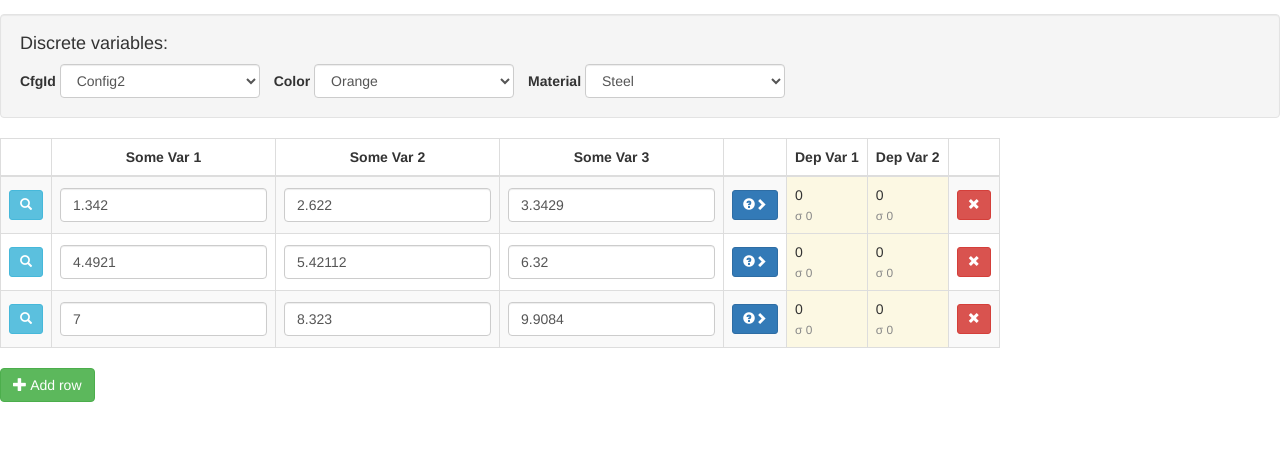
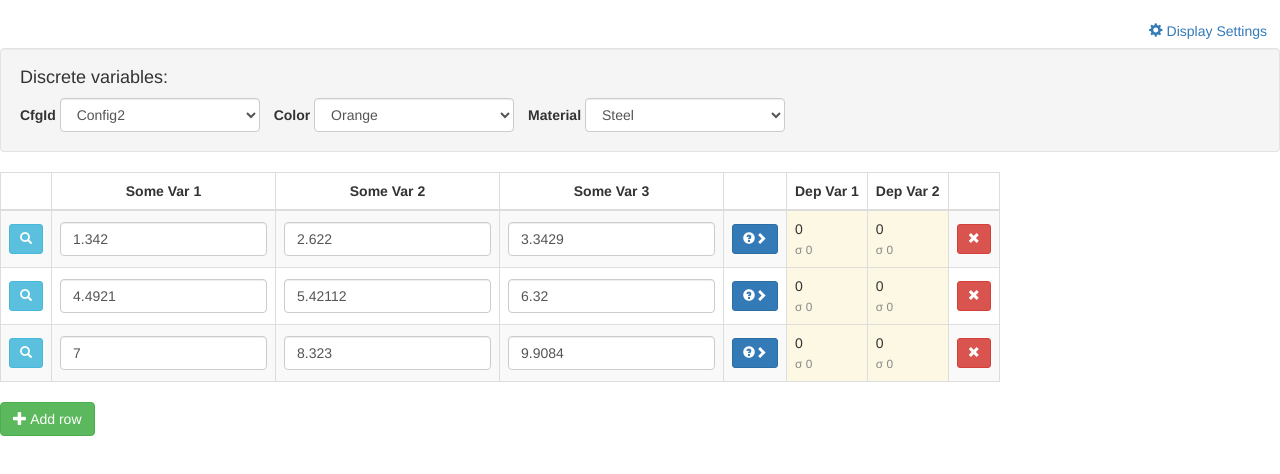
Before and after one commit to metamorph-inc/openmeta-visualizer, a React (Create React App) app in the folder Dig/tab-src/surrogate-modeling/: page / in a window 1280 px wide. Shown: the top 474 px of the page. Built offline with nearby package versions, Linux system fonts and the light colour scheme.

Commit message:
Configurable level of precision for display of predictions

```diff
--- a/Dig/tab-src/surrogate-modeling/src/App.js
+++ b/Dig/tab-src/surrogate-modeling/src/App.js
@@ -5,6 +5,7 @@ import { Grid, Row, Col } from 'react-bootstrap';
 import { cloneDeep, isEqual } from 'lodash-es';
 
 import ErrorModal from './ErrorModal';
+import DisplaySettingsPopoverButton from './DisplaySettingsPopoverButton';
 import DiscreteVariableChooser from './DiscreteVariableChooser';
 import SurrogateTable from './SurrogateTable';
 
@@ -21,6 +22,12 @@ class App extends Component {
   }
 
   componentDidMount() {
+    this.props.service.getDisplaySettingsState().then((newDisplaySettings) => {
+      this.setState({
+        displaySettings: newDisplaySettings
+      });
+    });
+
     const ivarNamePromise = this.props.service.getIndependentVarNames().then((varNames) => {
       this.setState({
         independentVarNames: varNames,
@@ -87,6 +94,10 @@ class App extends Component {
 
     if(!isEqual(previousState.discreteIndependentVars, this.state.discreteIndependentVars)) {
       this.props.service.pushDiscreteVarState(this.state.discreteIndependentVars);
+    }
+
+    if(!isEqual(previousState.displaySettings, this.state.displaySettings)) {
+      this.props.service.pushDisplaySettingsState(this.state.displaySettings);
     }
   }
 
@@ -191,6 +202,12 @@ class App extends Component {
     });
   }
 
+  handleDisplaySettingsChange = (newDisplaySettings) => {
+    this.setState({
+      displaySettings: newDisplaySettings
+    });
+  }
+
   handleErrorDialogClose = () => {
     this.setState({
       currentErrorMessage: null
@@ -204,6 +221,13 @@ class App extends Component {
         <Grid fluid>
           <Row>
             <Col md={12}>
+              <DisplaySettingsPopoverButton
+                displaySettings={this.state.displaySettings}
+                onDisplaySettingsChange={this.handleDisplaySettingsChange} />
+            </Col>
+          </Row>
+          <Row>
+            <Col md={12}>
               <DiscreteVariableChooser
                 discreteVars={this.state.discreteIndependentVars}
                 onSelectedVariableChange={(varIndex, newValue) => this.handleSelectedVariableChange(varIndex, newValue)} />
@@ -211,7 +235,9 @@ class App extends Component {
           </Row>
           <Row>
             <Col md={12}>
+              <div>
                 <SurrogateTable
+                  displaySettings={this.state.displaySettings}
                   independentVarNames={this.state.independentVarNames}
                   dependentVarNames={this.state.dependentVarNames}
                   independentVarData={this.state.independentVarData}
@@ -223,6 +249,7 @@ class App extends Component {
                   onPredictButtonClick={(row) => this.handlePredictButtonClick(row)}
                   onDeleteButtonClick={(row) => this.handleDeleteButtonClick(row)}
                   onAddRow={() => this.handleAddRow()} />
+              </div>
             </Col>
           </Row>
         </Grid>
--- a/Dig/tab-src/surrogate-modeling/src/BackendService.js
+++ b/Dig/tab-src/surrogate-modeling/src/BackendService.js
@@ -1,4 +1,4 @@
-import { ExampleData } from './StaticData';
+import StaticData, { ExampleData } from './StaticData';
 import { DependentVarState } from './Enums';
 
 class BackendService {
@@ -212,6 +212,14 @@ class BackendService {
     }
   }
 
+  pushDisplaySettingsState(newDisplaySettings) {
+    if(this.hasShiny) {
+      window.parent.Shiny.onInputChange('SurrogateModeling-displaySettingsState', {settings: newDisplaySettings});
+    } else {
+      console.info("Would have pushed new display settings state to Shiny, but not connected");
+    }
+  }
+
   getIndependentVarState() {
     if(this.hasShiny) {
       return this.makeShinyRequest('getIndependentVarState', '').then((result) => {
@@ -230,6 +238,26 @@ class BackendService {
       return Promise.resolve(ExampleData.independentVarData);
     }
   }
+
+  getDisplaySettingsState() {
+    if(this.hasShiny) {
+      return this.makeShinyRequest('getDisplaySettingsState', '').then((result) => {
+        // Because Shiny serializes empty lists as null
+        if(result === null) {
+          return StaticData.displaySettings;
+        } else {
+          if(result.settings === null) {
+            return StaticData.displaySettings;
+          } else {
+            return result.settings;
+          }
+        }
+      });
+    } else {
+      return Promise.resolve(StaticData.displaySettings);
+    }
+  }
 }
 
+
 export default BackendService;
--- /dev/null
+++ b/Dig/tab-src/surrogate-modeling/src/DisplaySettingsPopoverButton.js
@@ -0,0 +1,59 @@
+import React, { Component } from 'react';
+import { Popover, Glyphicon, Button, OverlayTrigger, Form, FormGroup, FormControl, ControlLabel, Checkbox } from 'react-bootstrap';
+
+class DisplaySettingsPopoverButton extends Component {
+  handleRoundNumbersChange = (ev) => {
+    const newDisplaySettings = {
+      roundNumbers: ev.target.checked,
+      precision: this.props.displaySettings.precision
+    };
+
+    this.props.onDisplaySettingsChange(newDisplaySettings);
+  }
+
+  handlePrecisionChange = (ev) => {
+    let newValue = Math.round(ev.target.value);
+
+    if(newValue < 1) {
+      newValue = 1;
+    } else if(newValue > 21) {
+      newValue = 21;
+    }
+
+    const newDisplaySettings = {
+      roundNumbers: this.props.displaySettings.roundNumbers,
+      precision: newValue
+    };
+
+    this.props.onDisplaySettingsChange(newDisplaySettings);
+  }
+
+
+  render() {
+    let precisionFormGroup = null;
+    if(this.props.displaySettings.roundNumbers) {
+      precisionFormGroup = (<FormGroup>
+        <ControlLabel>Precision</ControlLabel>
+        {' '}
+        <FormControl type="number" value={this.props.displaySettings.precision} onChange={this.handlePrecisionChange} />
+      </FormGroup>);
+    }
+
+    const popover = (
+      <Popover id="display-settings-popover" title="Display Settings">
+        <Form>
+          <Checkbox checked={this.props.displaySettings.roundNumbers} onChange={this.handleRoundNumbersChange}>Round numbers</Checkbox>
+          {precisionFormGroup}
+        </Form>
+      </Popover>
+    );
+
+    return (
+      <OverlayTrigger trigger="click" rootClose placement="bottom" overlay={popover}>
+        <Button bsStyle="link" className="pull-right"><Glyphicon glyph="cog" /> Display Settings</Button>
+      </OverlayTrigger>
+    );
+  }
+}
+
+export default DisplaySettingsPopoverButton;
--- /dev/null
+++ b/Dig/tab-src/surrogate-modeling/src/NumberView.js
@@ -0,0 +1,31 @@
+import React, { Component } from 'react';
+import PropTypes from 'prop-types';
+
+class NumberView extends Component {
+  static propTypes = {
+    children: PropTypes.number.isRequired,
+    displaySettings: PropTypes.object.isRequired
+  }
+
+  render() {
+    let formattedNumber = null;
+
+    if(typeof(this.props.children) === "number") {
+      if(this.props.displaySettings.roundNumbers) {
+        formattedNumber = this.props.children.toPrecision(this.props.displaySettings.precision);
+      } else {
+        formattedNumber = this.props.children.toString();
+      }
+    } else {
+      formattedNumber = "Error: See Console";
+    }
+
+    return (
+      <span>
+        {formattedNumber}
+      </span>
+    );
+  }
+}
+
+export default NumberView;
--- a/Dig/tab-src/surrogate-modeling/src/RowDetailsModalButton.js
+++ b/Dig/tab-src/surrogate-modeling/src/RowDetailsModalButton.js
@@ -2,6 +2,7 @@ import React, { Component } from 'react';
 import { Modal, Glyphicon, Button, Alert, Row, Col, FormGroup, FormControl } from 'react-bootstrap';
 import TooltipButton from './TooltipButton';
 import ProbabilityGraphsView from './ProbabilityGraphsView';
+import NumberView from './NumberView';
 import { DependentVarState } from './Enums';
 
 class RowDetailsModalButton extends Component {
@@ -34,7 +35,7 @@ class RowDetailsModalButton extends Component {
       return (
         <FormGroup key={index}>
           <h4>{this.props.independentVarNames[index]}</h4>
-          <FormControl type="number" value={value} onChange={(ev) => this.handleIndependentVarChange(index, ev)} />
+          <FormControl type="number" value={value} min={1} max={21} onChange={(ev) => this.handleIndependentVarChange(index, ev)} />
         </FormGroup>
       );
     });
@@ -44,13 +45,13 @@ class RowDetailsModalButton extends Component {
         <div key={index}>
           <h4>{this.props.dependentVarNames[index]}</h4>
           <h5>Mean</h5>
-          <p>{varData[1]}</p>
+          <p><NumberView displaySettings={this.props.displaySettings}>{varData[1]}</NumberView></p>
           {varData.length >= 2 ? (
             <div>
               <h5>Standard Deviation</h5>
-              <p>{varData[2]}</p>
+              <p><NumberView displaySettings={this.props.displaySettings}>{varData[2]}</NumberView></p>
               <h5>95% Confidence Interval</h5>
-              <p>{varData[1] - varData[2]*2} &ndash; {varData[1] + varData[2]*2}</p>
+              <p><NumberView displaySettings={this.props.displaySettings}>{varData[1] - varData[2]*2}</NumberView> to <NumberView displaySettings={this.props.displaySettings}>{varData[1] + varData[2]*2}</NumberView></p>
             </div>
           ) : null}
         </div>
--- a/Dig/tab-src/surrogate-modeling/src/StaticData.js
+++ b/Dig/tab-src/surrogate-modeling/src/StaticData.js
@@ -6,7 +6,11 @@ const StaticData = {
   independentVarData: [],
   dependentVarData: [],
   discreteIndependentVars: [],
-  currentErrorMessage: null
+  currentErrorMessage: null,
+  displaySettings: {
+    roundNumbers: false,
+    precision: 5
+  }
 };
 
 const ExampleData = {
--- a/Dig/tab-src/surrogate-modeling/src/SurrogateTable.js
+++ b/Dig/tab-src/surrogate-modeling/src/SurrogateTable.js
@@ -35,6 +35,7 @@ class SurrogateTable extends Component {
 
     const rows = this.props.independentVarData.map((indepVarRow, index) => {
       return <SurrogateTableRow key={index}
+        displaySettings={this.props.displaySettings}
         independentVarNames={this.props.independentVarNames}
         dependentVarNames={this.props.dependentVarNames}
         independentVarData={indepVarRow}
--- a/Dig/tab-src/surrogate-modeling/src/SurrogateTableRow.js
+++ b/Dig/tab-src/surrogate-modeling/src/SurrogateTableRow.js
@@ -2,6 +2,7 @@ import React, { Component } from 'react';
 import { FormControl, Glyphicon } from 'react-bootstrap';
 import TooltipButton from './TooltipButton';
 import RowDetailsModalButton from './RowDetailsModalButton';
+import NumberView from './NumberView';
 import { DependentVarState } from './Enums';
 
 class DependentVarCell extends Component {
@@ -20,10 +21,12 @@ class DependentVarCell extends Component {
     }
     return(
       <td className={cellClass}>
+        <NumberView displaySettings={this.props.displaySettings}>
           {this.props.varData[1]}
+        </NumberView>
         {this.props.varData.length > 2 ? (
           <div>
-            <small>&sigma; {this.props.varData[2]}</small>
+            <small>&sigma; <NumberView displaySettings={this.props.displaySettings}>{this.props.varData[2]}</NumberView></small>
           </div>
         ): null}
       </td>
@@ -55,13 +58,14 @@ class SurrogateTableRow extends Component {
     });
 
     const depVarCells = this.props.dependentVarData.map((varData, index) => {
-      return <DependentVarCell key={index} varData={varData} />;
+      return <DependentVarCell key={index} varData={varData} displaySettings={this.props.displaySettings} />;
     });
 
     return (
       <tr>
         <td>
           <RowDetailsModalButton
+            displaySettings={this.props.displaySettings}
             independentVarNames={this.props.independentVarNames}
             dependentVarNames={this.props.dependentVarNames}
             independentVarData={this.props.independentVarData}
```
Also changed, not shown: 1 other file (tests, documents, lock files or other folders). Lines whose indentation alone changed are shown as unchanged.
